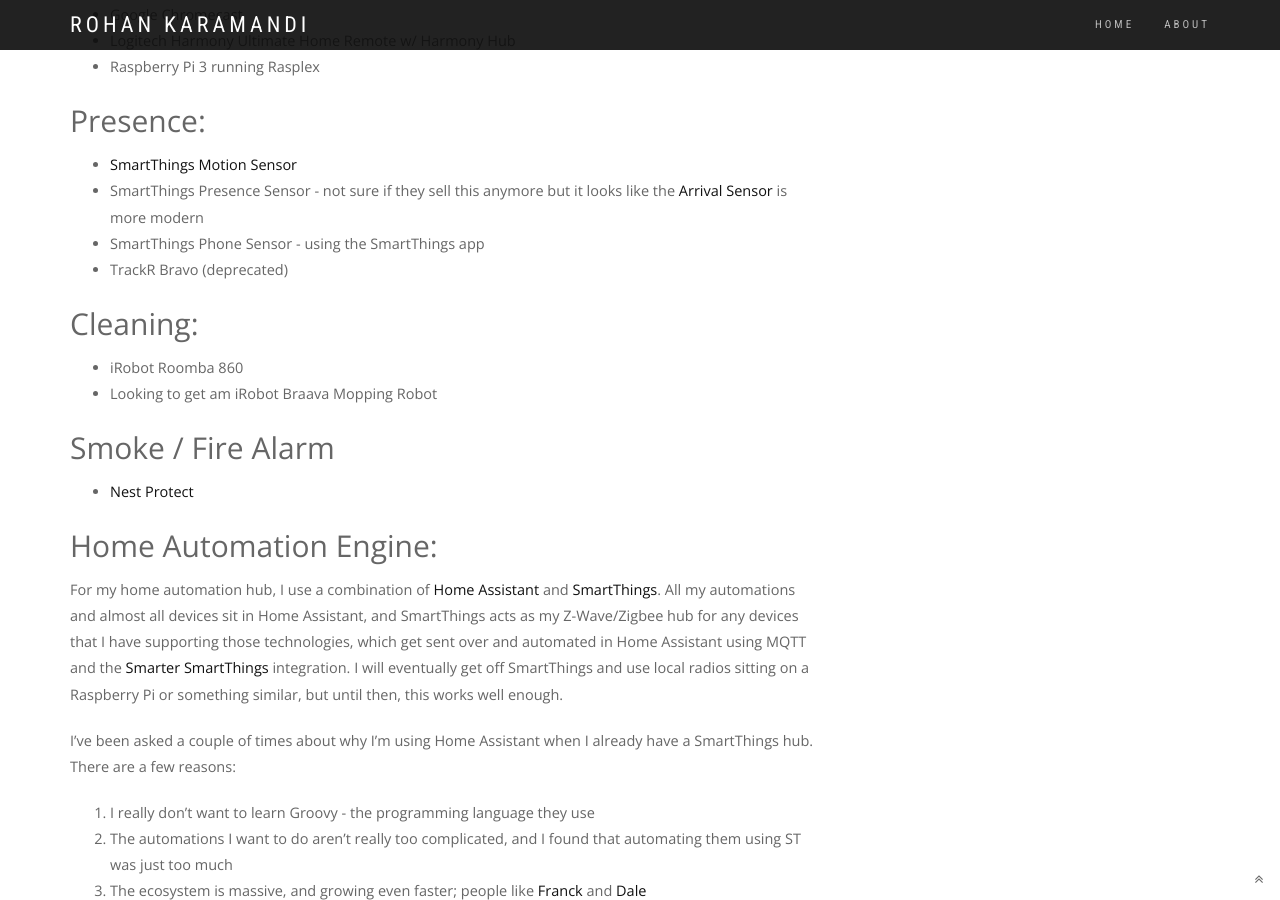
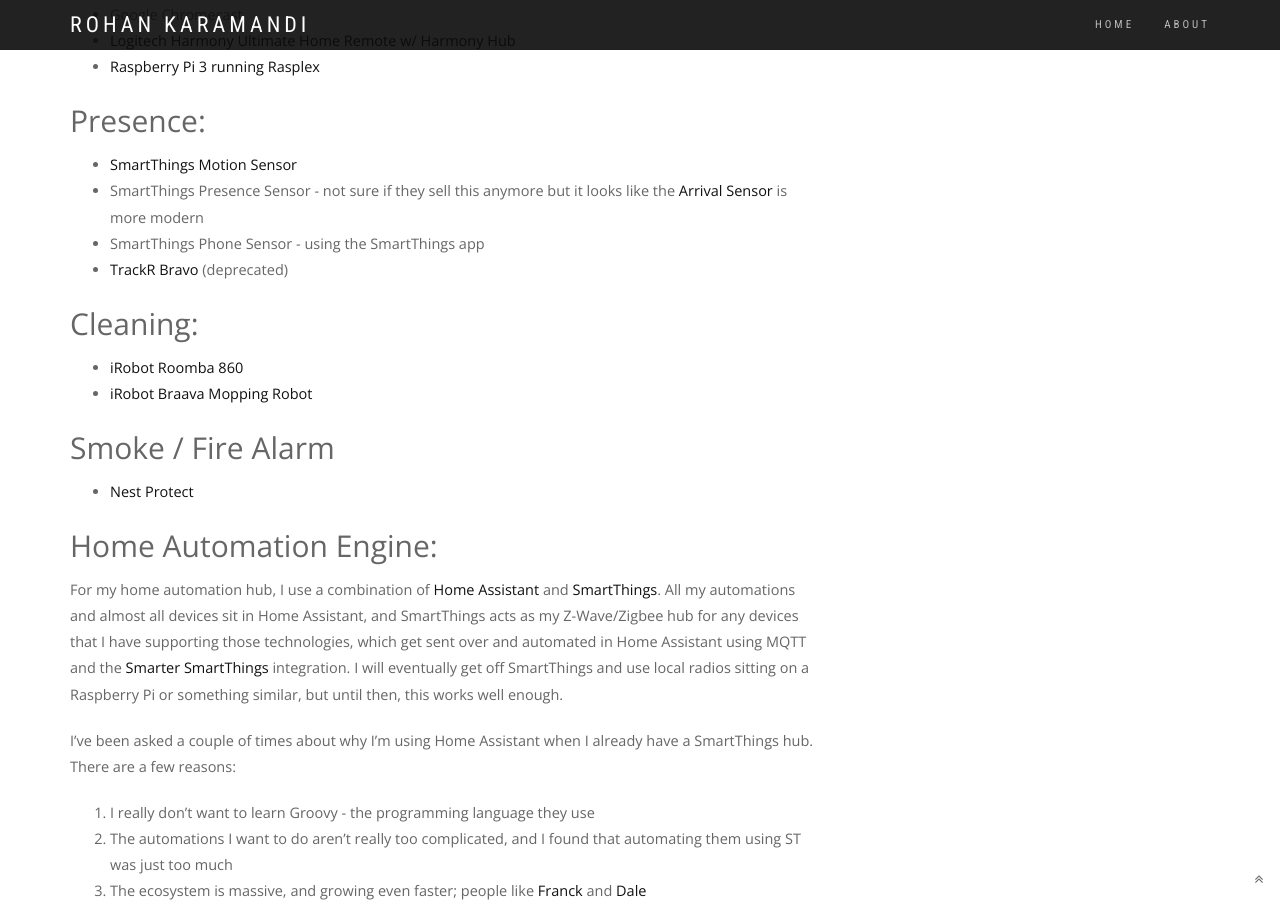
Before and after one commit to rkaramandi/rkaramandi.github.io, a Jekyll site: the page built from _posts/2017-12-26-current-state-of-ha.md, in a window 1280 px wide and 900 px high, scrolled down 1865 px. Built offline with Jekyll 4.4.1, drawn with Linux system fonts in a browser that asks for light colours; some web fonts are replaced; comment, search, counter and statistics services are not loaded.

```diff
--- a/_posts/2017-12-26-current-state-of-ha.md
+++ b/_posts/2017-12-26-current-state-of-ha.md
@@ -14,49 +14,49 @@ I've been asked a few times about what I'm running at home in terms of home auto
 I'm primarily on the Lutron ecosystem. I did start out with Linear Z-wave switches, but they were a bit tedious to work with and didn't really look good. Moreover, my house wasn't built with home-automation in mind, and used shallower wall-boxes, which meant I had to use [wall-box extenders](https://www.homedepot.ca/en/home/p.shallow-wallbox-extender-for-gfci-white.1000152020.html) from Home Depot to get around it. The Lutron switches were shallower, which allowed me to mount the switches flush against the wall, like normal switches usually are. I started with a bridge/dimmer kit then expanded from there.
 
   - Lutron
-    - [Lutron Caseta Wireless Dimmer Kit with Smart Bridge](http://amzn.to/2DgnCs9)
-    - [Lutron PD-6ANS-WH Caseta Wireless Switch](http://amzn.to/2DijUyr)
-    - [Lutron PJ2-2B-GWH-L01 Pico On/Off Remote Control](http://amzn.to/2Dhg0FL) (To add remote switches)
-    - [Lutron PD-6WCL-WH Caseta Wireless Dimmer](http://amzn.to/2CaVuHF)
-    - [Lutron P-PKG1W-WH-C Caseta Wireless Dimmer + Pico Remote Kit](http://amzn.to/2C7UYu3) (for where I needed 3-way switches or an extra switch)
-  - [Linear GoControl WS15Z-1](http://amzn.to/2BEnLp7)
+    - [Lutron Caseta Wireless Dimmer Kit with Smart Bridge](https://amzn.to/2ydfP0w)
+    - [Lutron PD-6ANS-WH Caseta Wireless Switch](https://amzn.to/2t0CwAc)
+    - [Lutron PJ2-2B-GWH-L01 Pico On/Off Remote Control](https://amzn.to/2MwUcvh) (To add remote switches)
+    - [Lutron PD-6WCL-WH Caseta Wireless Dimmer](https://amzn.to/2LW73pE)
+    - [Lutron P-PKG1W-WH-C Caseta Wireless Dimmer + Pico Remote Kit](https://amzn.to/2Mud8uJ) (for where I needed 3-way switches or an extra switch)
+  - [Linear GoControl WS15Z-1](https://amzn.to/2t2pNwN)
 
 On the other hand, I have a few table lamps that I automate. Those are all on Wemo. Though I'm not a huge fan of the stability behind Wemo (i.e. Alexa has a hard time always being able to talk to it, as is their own app), It's what I bought into, and unfortunately most other devices use mDNS/Bonjour as well for discovery, so it's not a ton better. Wemo's support team on twitter isn't bad either; they usually try and make things right if they can. On the Wemo line, I've got:
-  -  [Wemo Mini](http://amzn.to/2BVnNNy) - These ones are my favourite out of the bunch, since they have a much smaller form factor, allowing for plugs underneath. Plus they were on sale pretty much from Black Friday until now for $25 CAD (at the time of writing), which was a great bonus! They don't give you insight into the power usage like the next one does, but that's honestly not a make-or-break for me.
-  - [Wemo Insight Switch](http://amzn.to/2DeWQk3) As I mentioned above, these guys can tell you your electricity usage. Even though I use them for lights and such, they're probably best on things like air conditioners and heaters if you're concerned about usage
-  - [Wemo Switch](http://amzn.to/2DizGci) - nothing special about these guys; as far as I'm concerned, for my utility, they're similar to the Wemo Mini's, except fatter, and honestly, a bit uglier
+  -  [Wemo Mini](https://amzn.to/2ydgeA4) - These ones are my favourite out of the bunch, since they have a much smaller form factor, allowing for plugs underneath. Plus they were on sale pretty much from Black Friday until now for $25 CAD (at the time of writing), which was a great bonus! They don't give you insight into the power usage like the next one does, but that's honestly not a make-or-break for me.
+  - [Wemo Insight Switch](https://amzn.to/2LUaX2l) As I mentioned above, these guys can tell you your electricity usage. Even though I use them for lights and such, they're probably best on things like air conditioners and heaters if you're concerned about usage
+  - [Wemo Switch](https://amzn.to/2Mx0v2f) - nothing special about these guys; as far as I'm concerned, for my utility, they're similar to the Wemo Mini's, except fatter, and honestly, a bit uglier
 
 ## Doors / Windows:
 This was one of the first things I did to the house to get me up and going. At the time, I didn't do a ton of research and bought the SmartThings SmartSense open/closed sensor, which does work great, is quite reliable, and has a great battery life, but looks a touch bulky.
 
-  - [SmartThings SmartSense Open/Closed Sensor](http://amzn.to/2C7OdZg)
+  - [SmartThings SmartSense Open/Closed Sensor](https://amzn.to/2t1yYO2)
 
 Instead, I'm currently looking at a recessed Door Sensor, Aeotec's or Monoprice's since it's hidden and out of sight.
 
 ## Climate:
 Even though I have other Nest items (below) I opted to go with an Ecobee3 since I can use the remote presence sensors around the house to try and optimize the areas where people are around. The only problem I have right now with this system is that the way it calculates temperature is by using the average temperature around the house. In other words, if my thermostat is set to 23 degrees, and my basement is 20 degrees and upstairs is 23, my house will still warm up so that the *average* temperature is 23. Combine that with the fact that I don't have any sensors in the bedroom which means that it can get pretty hot in the winter when I'm sleeping.
 
-- [Ecobee 3](http://amzn.to/2zxC8d0)
-  - [Ecobee Remote Sensors](http://amzn.to/2zzcDrC) - I eventually want to get more sensors for the bedroom, kitchen, etc. Just waiting for the price to drop a bit. At the time of writing (Boxing Day in Canada), [Best Buy](https://www.bestbuy.ca/en-ca/product/ecobee3-remote-wi-fi-temperature-sensor-eb-rse3pk2-01-2-pack/10368680.aspx?) apparently has them on sale (a duplicate, where the original is normal price - I suspect an error), but is sold out.
+- [Ecobee 3](https://amzn.to/2MvXMWO)
+  - [Ecobee Remote Sensors](https://amzn.to/2t2nt8Z) - I eventually want to get more sensors for the bedroom, kitchen, etc. Just waiting for the price to drop a bit. At the time of writing (Boxing Day in Canada), [Best Buy](https://www.bestbuy.ca/en-ca/product/ecobee3-remote-wi-fi-temperature-sensor-eb-rse3pk2-01-2-pack/10368680.aspx?) apparently has them on sale (a duplicate, where the original is normal price - I suspect an error), but is sold out.
 
 ## Media:
   - Apple TV 4
   - Google Chromecast
-  - Logitech Harmony Ultimate Home Remote w/ Harmony Hub
-  - Raspberry Pi 3 running Rasplex
+  - [Logitech Harmony Ultimate Home Remote w/ Harmony Hub](https://amzn.to/2yhYoMo)
+  - [Raspberry Pi 3 running Rasplex](https://amzn.to/2JIkPjh)
 
 ## Presence:
-  - [SmartThings Motion Sensor](http://amzn.to/2DerlGU)
-  - SmartThings Presence Sensor - not sure if they sell this anymore but it looks like the [Arrival Sensor](http://amzn.to/2DerVo4) is more modern
+  - [SmartThings Motion Sensor](https://amzn.to/2MswtfL)
+  - SmartThings Presence Sensor - not sure if they sell this anymore but it looks like the [Arrival Sensor](https://amzn.to/2JPkQh8) is more modern
   - SmartThings Phone Sensor - using the SmartThings app
-  - TrackR Bravo (deprecated)
+  - [TrackR Bravo](https://amzn.to/2t1lAJY) (deprecated)
 
 ## Cleaning:
-  - iRobot Roomba 860
-  - Looking to get am iRobot Braava Mopping Robot
+  - [iRobot Roomba 860](https://amzn.to/2lbiT47)
+  - [iRobot Braava Mopping Robot](https://amzn.to/2MxBcNh)
 
 ## Smoke / Fire Alarm
-  - [Nest Protect](http://amzn.to/2Dg0VnY)
+  - [Nest Protect](https://amzn.to/2LTDBAJ)
 
 ## Home Automation Engine:
 For my home automation hub, I use a combination of [Home Assistant](https://home-assistant.io) and [SmartThings](https://www.smartthings.com/). All my automations and almost all devices sit in Home Assistant, and SmartThings acts as my Z-Wave/Zigbee hub for any devices that I have supporting those technologies, which get sent over and automated in Home Assistant using MQTT and the [Smarter SmartThings](https://home-assistant.io/blog/2016/02/09/Smarter-Smart-Things-with-MQTT-and-Home-Assistant/) integration. I will eventually get off SmartThings and use local radios sitting on a Raspberry Pi or something similar, but until then, this works well enough.
```
